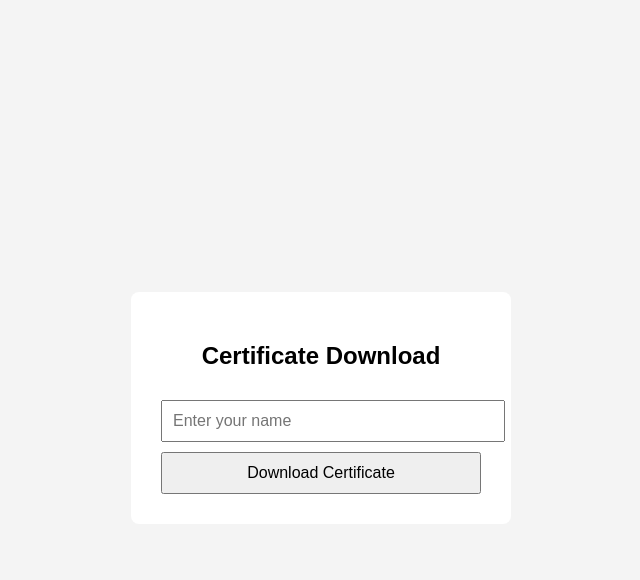
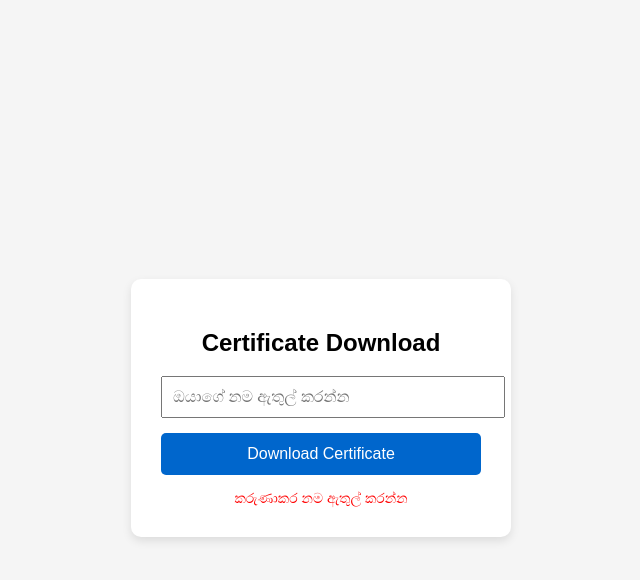
Before and after one commit to londonmasters-campus/certificate, a plain HTML site: page index.html in a window 1280 px wide. Both pictures are taken after a click on the button "Download Certificate". Shown: the whole page, without its empty margins (319-959 px from the left). Drawn offline with Linux system fonts and the light colour scheme.

Commit message:
Update index.html

```diff
--- a/index.html
+++ b/index.html
@@ -1,61 +1,124 @@
 <!DOCTYPE html>
-<html>
+<html lang="si">
 <head>
   <meta charset="UTF-8">
   <title>Certificate Download</title>
+
   <style>
     body {
-      font-family: Arial;
-      background: #f4f4f4;
-      height: 100vh;
+      font-family: Arial, sans-serif;
+      background: #f5f5f5;
       display: flex;
       justify-content: center;
       align-items: center;
+      height: 100vh;
     }
+
     .box {
-      background: #fff;
+      background: #ffffff;
       padding: 30px;
+      border-radius: 10px;
       width: 320px;
-      border-radius: 8px;
+      box-shadow: 0 4px 10px rgba(0,0,0,0.1);
       text-align: center;
     }
-    input, button {
+
+    input {
       width: 100%;
       padding: 10px;
-      margin-top: 10px;
+      margin-bottom: 15px;
       font-size: 16px;
+    }
+
+    button {
+      width: 100%;
+      padding: 12px;
+      font-size: 16px;
+      background: #0066cc;
+      color: #ffffff;
+      border: none;
+      border-radius: 5px;
+      cursor: pointer;
+    }
+
+    button:disabled {
+      background: #999;
+      cursor: not-allowed;
+    }
+
+    .msg {
+      margin-top: 15px;
+      font-size: 14px;
     }
   </style>
 </head>
+
 <body>
 
   <div class="box">
     <h2>Certificate Download</h2>
 
-  <input type="text" id="name" placeholder="Enter your name">
+    <input
+      type="text"
+      id="name"
+      placeholder="ඔයාගේ නම ඇතුල් කරන්න"
+    />
 
-  <button onclick="downloadCert()">Download Certificate</button>
+    <button id="btn" onclick="downloadCertificate()">
+      Download Certificate
+    </button>
+
+    <div class="msg" id="msg"></div>
   </div>
 
   <script>
-  function downloadCert() {
+    const SCRIPT_URL =
+      "https://script.google.com/macros/s/AKfycbw8R3NHZQ_BKanokYwpnCM49K8TLKnthQXtbXmSlhmEysLssdFoa4UuxuirEh80Cbq-Kg/exec";
+
+    function downloadCertificate() {
 
       const name = document.getElementById("name").value.trim();
+      const msg = document.getElementById("msg");
+      const btn = document.getElementById("btn");
 
-    if (!name) {
-      alert("Nama enter karanna");
+      if (name === "") {
+        msg.innerText = "කරුණාකර නම ඇතුල් කරන්න";
+        msg.style.color = "red";
         return;
       }
 
-    // ✅ GOOGLE APPS SCRIPT WEB APP URL
-    const WEB_APP_URL =
-      "https://script.google.com/macros/s/AKfycbw8R3NHZQ_BKanokYwpnCM49K8TLKnthQXtbXmSlhmEysLssdFoa4UuxuirEh80Cbq-Kg/exec";
+      btn.disabled = true;
+      btn.innerText = "Please wait...";
+      msg.innerText = "Certificate generate වෙමින් පවතී...";
+      msg.style.color = "black";
 
-    // 🔥 DIRECT REDIRECT (NO CORS ISSUE)
-    window.location.href =
-      WEB_APP_URL +
+      const url =
+        SCRIPT_URL +
         "?test=cert&name=" +
         encodeURIComponent(name);
+
+      fetch(url)
+        .then(res => res.json())
+        .then(data => {
+
+          if (data.status === "success") {
+            msg.innerText = "Download එක ආරම්භ වෙයි...";
+            msg.style.color = "green";
+            window.open(data.url, "_blank");
+          } else {
+            msg.innerText = "Certificate generate වෙන්න බැරි උනා";
+            msg.style.color = "red";
+          }
+
+          btn.disabled = false;
+          btn.innerText = "Download Certificate";
+        })
+        .catch(err => {
+          msg.innerText = "Error එකක් උනා. නැවත උත්සාහ කරන්න";
+          msg.style.color = "red";
+          btn.disabled = false;
+          btn.innerText = "Download Certificate";
+        });
     }
   </script>
 
```
Lines whose indentation alone changed are shown as unchanged.
